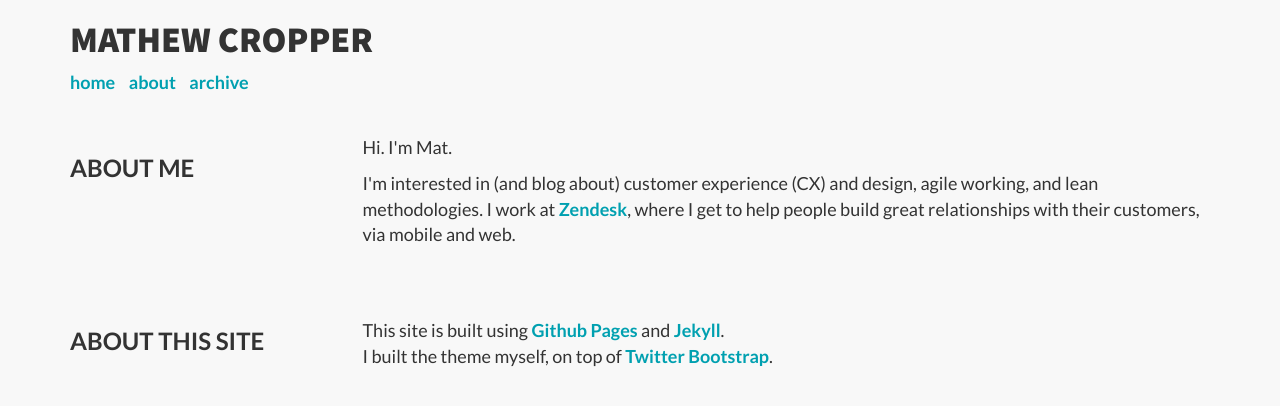
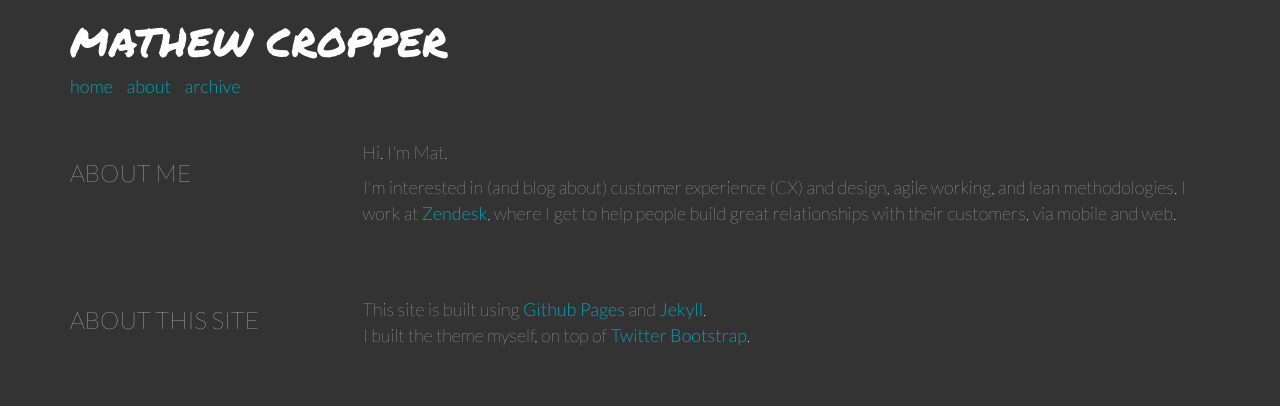
Before and after one commit to mathewcropper/mathewcropper.github.io, a Jekyll site: the page built from about/index.html, in a window 1280 px wide. Shown: the top 406 px of the page. Built offline with Jekyll 4.4.1, drawn with Linux system fonts in a browser that asks for light colours; nearby versions of some CDN libraries; library files that are not in the unit come from our copies.

Commit message:
Dark theme, simple front page

```diff
--- a/_includes/head.html
+++ b/_includes/head.html
@@ -10,7 +10,7 @@
     <link href="/css/mc.css" rel="stylesheet">
     <!-- Google fonts -->
     <link href='https://fonts.googleapis.com/css?family=Lato:400,100,300,700,900' rel='stylesheet' type='text/css'>
-    <link href='https://fonts.googleapis.com/css?family=Source+Sans+Pro:400,200,300,600,700,900' rel='stylesheet' type='text/css'>
+    <link href='https://fonts.googleapis.com/css?family=Permanent+Marker' rel='stylesheet' type='text/css'>
 
     <!-- HTML5 shim and Respond.js for IE8 support of HTML5 elements and media queries -->
     <!-- WARNING: Respond.js doesn't work if you view the page via file:// -->
--- a/_layouts/post.html
+++ b/_layouts/post.html
@@ -6,11 +6,11 @@ layout: default
   <div class="container">
 		<div class="row">
 		  <div class="col-md-5 mc-margin-bottom-50">
-			  <h3 class="text-uppercase mc-900">{{ page.title }}</h3>
-			  <p><small>{{ page.date | date_to_string }}</small></p>
+			  <h3 class="text-uppercase mc-100">{{ page.title }}</h3>
+			  <p class="mc-100"><small>{{ page.date | date_to_string }}</small></p>
 		  </div>
 		  <div class="col-md-7 mc-margin-bottom-50">
-			  <p>
+			  <p class="mc-100">
 				  {{ content }}
 			  </p>
 		  </div>
--- a/about/index.html
+++ b/about/index.html
@@ -8,7 +8,7 @@ title: About
 
 		<div class="row">
 		  <div class="col-md-3 mc-margin-bottom-50">
-			  <h3 class="text-uppercase mc-700">About me</h3>
+			  <h3 class="text-uppercase mc-100">About me</h3>
 		  </div>
 		  <div class="col-md-9 mc-margin-bottom-50">
 			  <p>
@@ -22,7 +22,7 @@ title: About
 
 		<div class="row">
 		  <div class="col-md-3 mc-margin-bottom-50">
-			  <h3 class="text-uppercase mc-700">About this site</h3>
+			  <h3 class="text-uppercase mc-100">About this site</h3>
 		  </div>
 		  <div class="col-md-9 mc-margin-bottom-50">
 			  <p>
--- a/css/mc.css
+++ b/css/mc.css
@@ -13,33 +13,34 @@
 	Typography overrides
 */
 body {
-	background-color: #F8F8F8;
+	background-color: #333333;
 }
 h1 {
-	font-family: 'Source Sans Pro', sans-serif;
-	font-weight: 900;
-	color: #333333;
+	font-family: 'Permanent Marker', cursive;
+	color: #FFFFFF;
+	font-size: 40px;
 }
 h2, h3, h4, h5, h6, p, blockquote p, ul {
 	font-family: 'Lato', sans-serif;
-	color: #333333;
+	color: #FFFFFF;
 }
 h1 a, h1 a:hover {
-	color: #333333;
+	color: #FFFFFF;
 	text-decoration: none;
 }
 h4 a, h4 a:hover {
-	color: #333333;
+	color: #FFFFFF;
 	text-decoration: none;
 }
 p, blockquote p, ul {
 	font-size: 18px;
 	line-height: 1.428;
+	font-weight: 100;
 }
 p a, p a:hover, ul a, ul a:hover {
 	color: #00A0B0;
 	text-decoration: none;
-	font-weight: 700;
+	font-weight: 300;
 }
 .mc-100 {
 	font-weight: 100;
```
Also changed, not shown: index.html (+2 -8 lines).
